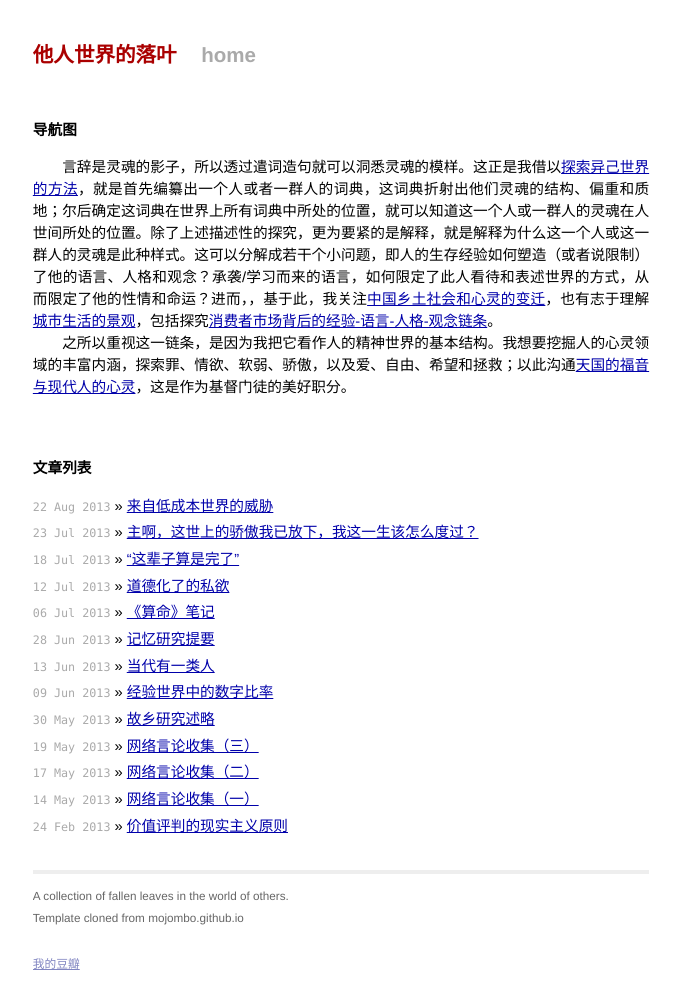
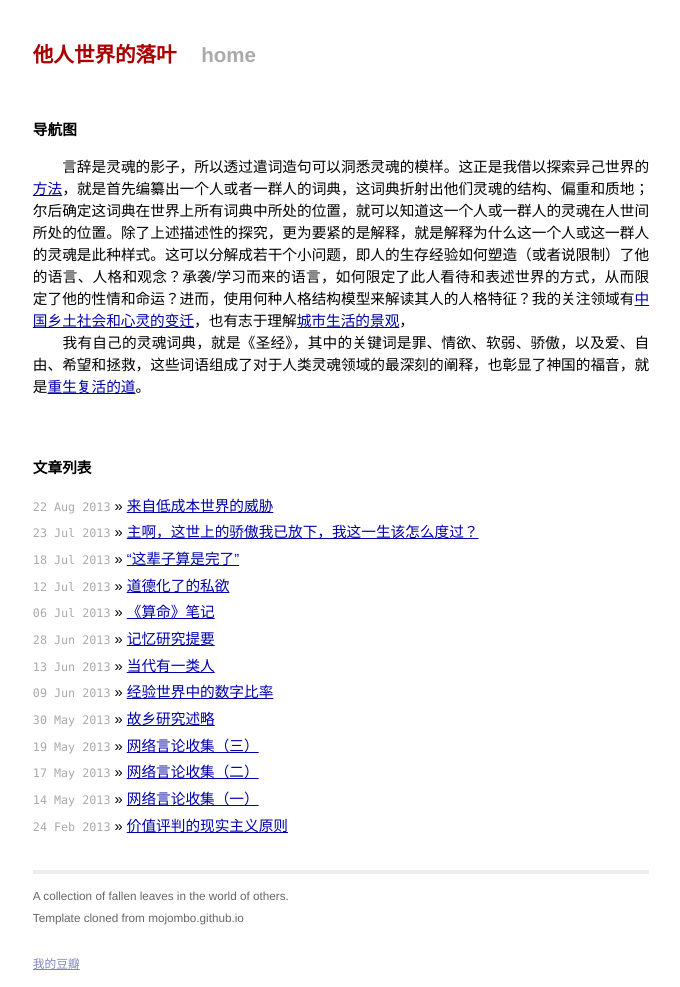
Before and after one commit to Firesletter/firesletter.github.io, a Jekyll site: the page built from index.html, in a window 1280 px wide. Shown: the whole page, without its empty margins (299-979 px from the left). Built offline with Jekyll 4.4.1, drawn with Linux system fonts in a browser that asks for light colours; Markdown is read by kramdown in place of the engine named in the settings.

Commit message:
Update index.html

```diff
--- a/index.html
+++ b/index.html
@@ -5,8 +5,8 @@ title: 他人世界的落叶
 <div id="index">
 </br>
 <h1>导航图</h1>
-<p>　　言辞是灵魂的影子，所以透过遣词造句就可以洞悉灵魂的模样。这正是我借以<a href=/method>探索异己世界的方法</a>，就是首先编纂出一个人或者一群人的词典，这词典折射出他们灵魂的结构、偏重和质地；尔后确定这词典在世界上所有词典中所处的位置，就可以知道这一个人或一群人的灵魂在人世间所处的位置。除了上述描述性的探究，更为要紧的是解释，就是解释为什么这一个人或这一群人的灵魂是此种样式。这可以分解成若干个小问题，即人的生存经验如何塑造（或者说限制）了他的语言、人格和观念？承袭/学习而来的语言，如何限定了此人看待和表述世界的方式，从而限定了他的性情和命运？进而，，基于此，我关注<a href=/rural>中国乡土社会和心灵的变迁</a>，也有志于理解<a href=/urban>城市生活的景观</a>，包括探究<a href=/consumer>消费者市场背后的经验-语言-人格-观念链条</a>。</br>
-　　之所以重视这一链条，是因为我把它看作人的精神世界的基本结构。我想要挖掘人的心灵领域的丰富内涵，探索罪、情欲、软弱、骄傲，以及爱、自由、希望和拯救；以此沟通<a href=/goodnews>天国的福音与现代人的心灵</a>，这是作为基督门徒的美好职分。
+<p>　　言辞是灵魂的影子，所以透过遣词造句可以洞悉灵魂的模样。这正是我借以探索异己世界的<a href=/method>方法</a>，就是首先编纂出一个人或者一群人的词典，这词典折射出他们灵魂的结构、偏重和质地；尔后确定这词典在世界上所有词典中所处的位置，就可以知道这一个人或一群人的灵魂在人世间所处的位置。除了上述描述性的探究，更为要紧的是解释，就是解释为什么这一个人或这一群人的灵魂是此种样式。这可以分解成若干个小问题，即人的生存经验如何塑造（或者说限制）了他的语言、人格和观念？承袭/学习而来的语言，如何限定了此人看待和表述世界的方式，从而限定了他的性情和命运？进而，使用何种人格结构模型来解读其人的人格特征？我的关注领域有<a href=/rural>中国乡土社会和心灵的变迁</a>，也有志于理解<a href=/urban>城市生活的景观</a>，</br>
+　　我有自己的灵魂词典，就是《圣经》，其中的关键词是罪、情欲、软弱、骄傲，以及爱、自由、希望和拯救，这些词语组成了对于人类灵魂领域的最深刻的阐释，也彰显了神国的福音，就是<a href=/goodnews>重生复活的道</a>。
 </p></br></br>
 </div>
 <div id="home">
```
